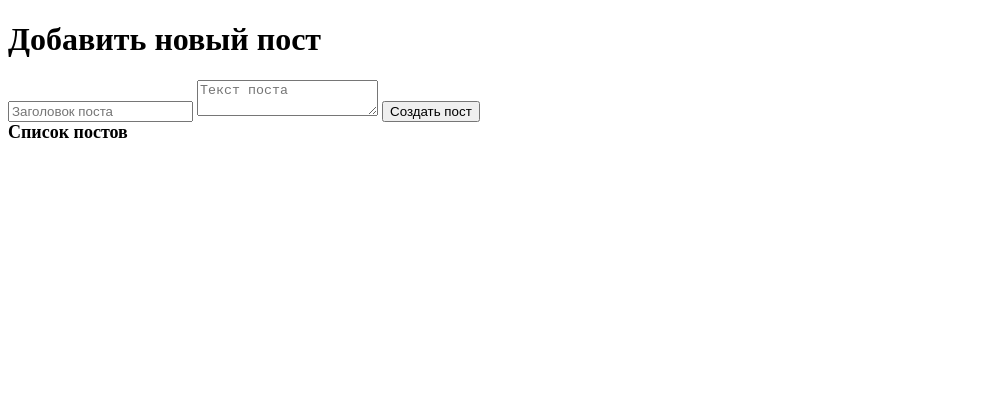
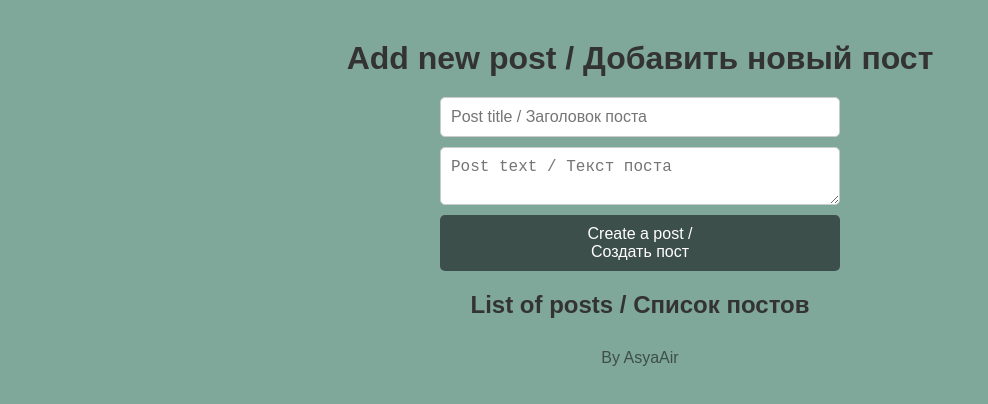
Before and after one commit to AsyaAir/AddingPosts, a plain HTML site: page index.html in a window 1280 px wide. Shown: the whole page, without its empty margins (0-988 px from the left). Drawn offline with Linux system fonts and the light colour scheme.

Commit message:
first commit

```diff
--- a/index.css
+++ b/index.css
@@ -1,9 +1,55 @@
+* {
+  padding: 0;
+  margin: 0;
+}
+body {
+  padding: 10px;
+  margin: 30px;
+  font-family: Arial, Helvetica, sans-serif;
+  background-color: rgb(127, 167, 154);
+  color: rgb(61, 79, 74);
+}
+h1, h2 {
+  text-align: center;
+  color: #333;
+}
+#postsForm {
+  display: flex;
+  flex-direction: column;
+  gap: 10px;
+  margin: 20px auto;
+  max-width: 400px;
+}
+input[type="text"], textarea {
+  padding: 10px;
+  border: 1px solid #ccc;
+  border-radius: 5px;
+  font-size: 16px;
+}
+textarea {
+  resize: vertical;
+}
+button {
+  padding: 10px;
+  background-color: rgb(61, 79, 74);
+  color: #fff;
+  font-size: 16px;
+  border: none;
+  border-radius: 5px;
+  cursor: pointer;
+  transition: background-color 0.3s;
+}
+button:hover {
+  background-color: #555;
+}
 .post {
-    border: 1px solid #ccc;
-    padding: 10px;
-    margin-bottom: 10px;
-  }
-  h2 {
-    margin: 0;
-    font-size: 18px;
-  }
+  border: 1px solid #ccc;
+  padding: 10px;
+  margin-bottom: 10px;
+  border-radius: 5px;
+  background-color: #f9f9f9;
+}
+footer {
+  text-align: center;
+  margin-top: 30px;
+}
--- a/index.html
+++ b/index.html
@@ -7,18 +7,22 @@
     <link rel="stylesheet" href="./index.css">
 </head>
 <body>
-    <h1>Добавить новый пост</h1>
-
-  <!-- Поля для создания нового поста -->
-  <div>
-    <input type="text" id="postTitle" placeholder="Заголовок поста" />
-    <textarea id="postBody" placeholder="Текст поста"></textarea>
-    <button id="createPostButton">Создать пост</button>
-  </div>
-
-  <h2>Список постов</h2>
-  <div id="postsContainer"></div>
-
-    <script src="./index.js"></script>
+  <header>
+    <h1>Add new post / Добавить новый пост</h1>
+  </header>
+  <main>
+    <!-- Поля для создания нового поста -->
+    <div id="postsForm">
+      <input type="text" id="postTitle" placeholder="Post title / Заголовок поста" />
+      <textarea id="postBody" placeholder="Post text / Текст поста"></textarea>
+      <button id="createPostButton">Create a post /<br> Создать пост</button>
+    </div>
+    <h2>List of posts / Список постов</h2>
+    <div id="postsContainer"></div>
+  </main>
+  <footer>
+    <p>By AsyaAir</p>
+  </footer>
+  <script src="./index.js"></script>
 </body>
 </html>
--- a/index.js
+++ b/index.js
@@ -1,4 +1,4 @@
-// Функция создания HTML для поста
+//1. Функция создания HTML для поста
 function createPostHTML(post) {
     return `
       <div class="post">
@@ -7,44 +7,43 @@ function createPostHTML(post) {
       </div>
     `;
   }
-
-  // Функция добавления поста в контейнер
+//2. Функция добавления поста в контейнер
 function addPostToContainer(container, postHTML) {
   container.innerHTML += postHTML;
 }
-
-  // Функция для создания поста с помощью POST-запроса
+//3. Функция для создания поста с помощью POST-запроса
 function createPost(title, body) {
   fetch('https://jsonplaceholder.typicode.com/posts', {
     method: 'POST',
     body: JSON.stringify({
       title: title,
       body: body,
-        userId: 1
+      serId: 1
     }),
     headers: {
       "Content-type": "application/json; charset=UTF-8"
     }
   })
-    .then(response => response.json()) // Преобразуем ответ в JSON
+  .then(response => response.json()) // Преобразование ответа в JSON
   .then(post => {
-      const postHTML = createPostHTML(post); // Создаем HTML для нового поста
+    const postHTML = createPostHTML(post); // Создание HTML для нового поста
     const container = document.getElementById("postsContainer");
-      addPostToContainer(container, postHTML); // Добавляем новый пост на страницу
+    addPostToContainer(container, postHTML); // Добавление нового поста на страницу
+    // Очистка полей после отправки
+    document.getElementById("postTitle").value = '';
+    document.getElementById("postBody").value = '';
   })
   .catch(error => {
-      console.error('Ошибка при создании поста:', error);
+    console.error('Error creating post / Ошибка при создании поста:', error);
   });
 }
-
-  // Добавляем слушатель на кнопку "Создать пост"
+//4. Добавление слушателя на кнопку "Создать пост"
 document.getElementById("createPostButton").addEventListener("click", () => {
   const title = document.getElementById("postTitle").value;
   const body = document.getElementById("postBody").value;
-
   if (title && body) {
-      createPost(title, body); // Создаем новый пост
+    createPost(title, body); // Создание нового поста
   } else {
-      alert('Пожалуйста, заполните все поля.');
+    alert('Please fill in all fields / Пожалуйста, заполните все поля.');
   }
 });
```
Lines whose indentation alone changed are shown as unchanged.
